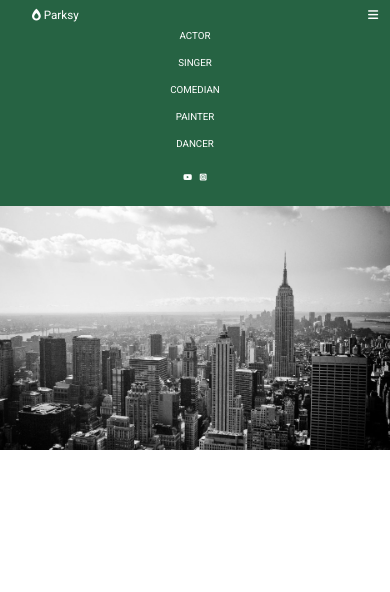
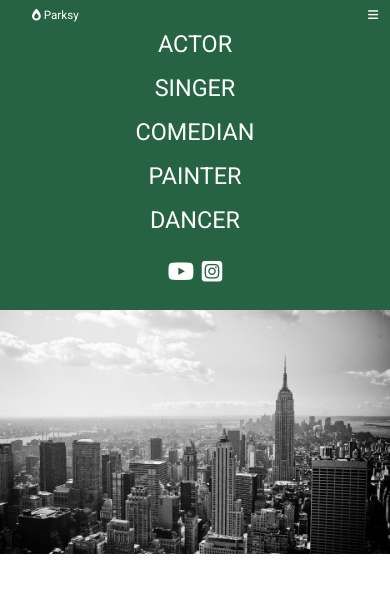
Before and after one commit to AidenBak/Parksy, a plain HTML site: page index.html in a window 390 px wide. Both pictures are taken after a click on the link 373 px from the left and 15 px from the top of the page. Drawn offline with Linux system fonts and the light colour scheme.

Commit message:
8th commit

```diff
--- a/style.css
+++ b/style.css
@@ -118,6 +118,7 @@ body {
         padding: 0;
     }
     .navbar_menu li {
+        font-size: 6vw;
         width: 100%;
         text-align: center;
     }
@@ -128,6 +129,7 @@ body {
         width: 100%;
         margin: 0;
         padding: 12px 0;
+        font-size: 6vw;
     }
     .navbar_icons a:hover {
         color: #266343;
```
